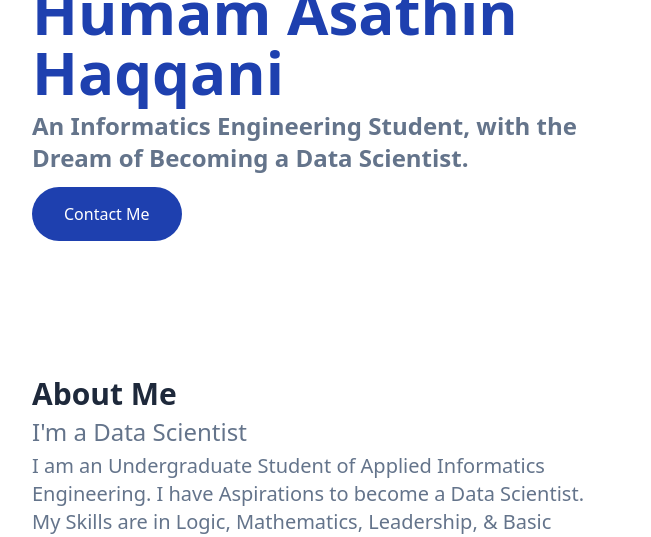
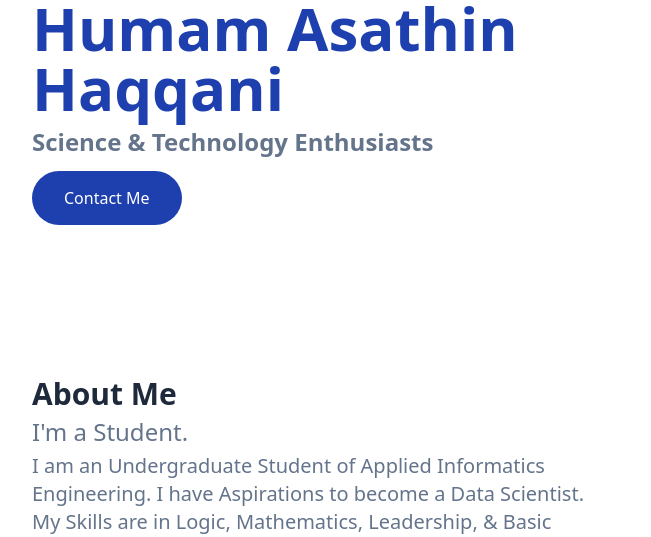
Before and after one commit to humam-ah/humam-ah-portfolio, a website: page index.html in a window 1280 px wide. Shown: the part 216-753 px from the top of the page, 0-651 px from the left. Drawn offline with nearby package versions, Linux system fonts and the light colour scheme.

Commit message:
Bio Update

```diff
--- a/index.html
+++ b/index.html
@@ -72,7 +72,7 @@
                         Humam Asathin Haqqani
                     </h2>
                     <h2 class="font-semibold text-xl text-secondary mt-1 mb-7 lg:text-2xl">
-                        An Informatics Engineering Student, with the Dream of Becoming a Data Scientist.
+                        Science & Technology Enthusiasts
                     </h2>
                     <a href="#about" class="bg-primary text-white px-8 py-4 rounded-full hover:opacity-80">
                         Contact Me
@@ -102,7 +102,7 @@
                         About Me
                     </h4>
                     <h2 class="font-medium text-2xl text-secondary my-1 max-w-md">
-                        I'm a Data Scientist
+                        I'm a Student.
                     </h2>
                     <p class="text-xl text-secondary my-1 max-w-xl">
                         I am an Undergraduate Student of Applied Informatics Engineering. I have Aspirations to become a Data Scientist. My Skills are in Logic, Mathematics, Leadership, & Basic Programming.
```
